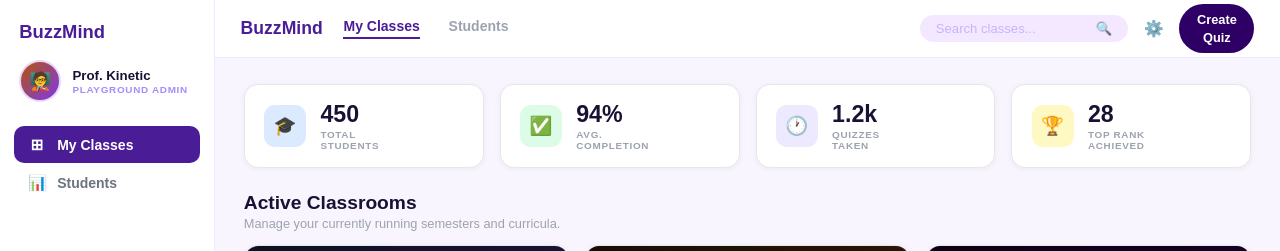
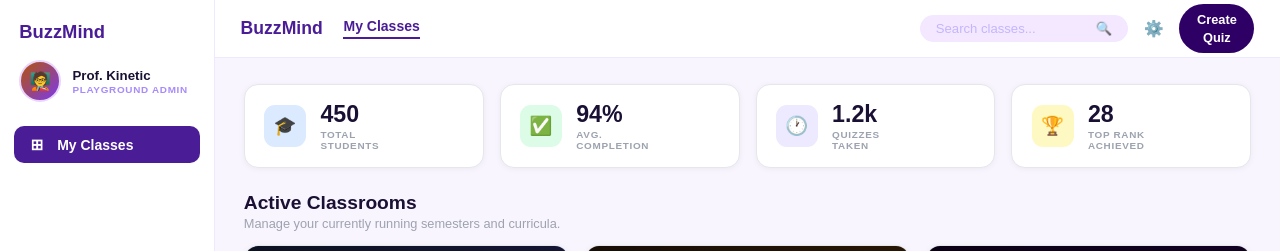
Before and after one commit to Hindam2/Frontend, a plain HTML site: page BuzzMind1/Prof page/Classes page/professor2.html in a window 1280 px wide. Shown: the top 251 px of the page. Drawn offline with Linux system fonts and the light colour scheme.

Commit message:
deleted some thing

```diff
--- a/BuzzMind1/Prof page/Classes page/professor2.html
+++ b/BuzzMind1/Prof page/Classes page/professor2.html
@@ -22,7 +22,6 @@
       <!-- Sidebar -->
   <nav class="side-nav">
     <a href="#" class="sl on"><span class="sl-ico">⊞</span> My Classes</a>
-    <a href="#" class="sl"><span class="sl-ico">📊</span> Students</a>
   </nav>
 
   <div class="sb-foot">
@@ -38,7 +37,6 @@
     <span class="tb-logo">BuzzMind</span>
     <nav class="tb-nav">
       <a href="#" class="on">My Classes</a>
-      <a href="#">Students</a>
     </nav>
     <div class="tb-right">
       <div class="search">
```
